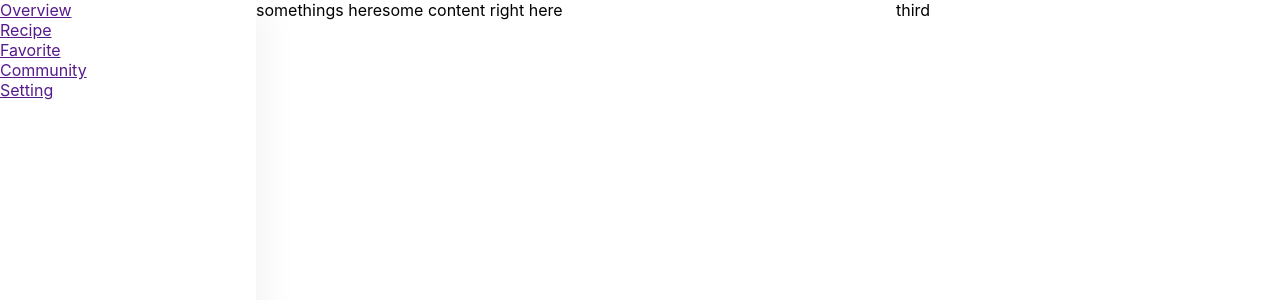
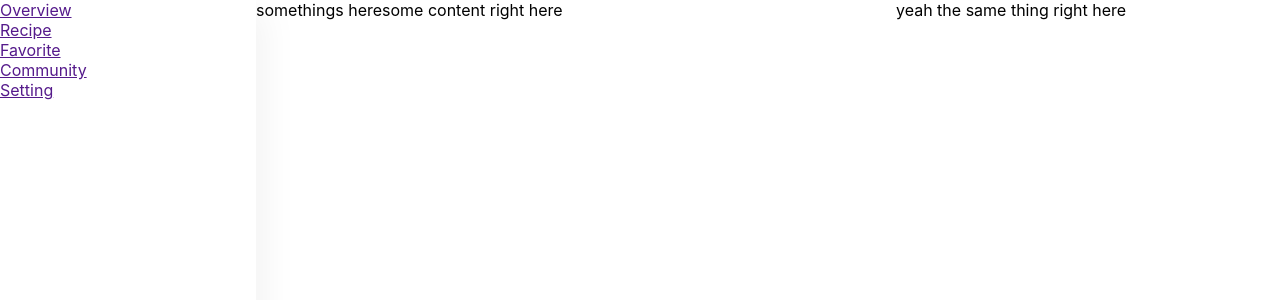
Before and after one commit to gymcode/recipe_trial, a React (Create React App) app: page / in a window 1280 px wide. Shown: the top 300 px of the page. Built offline with nearby package versions, Linux system fonts and the light colour scheme.

Commit message:
warnings

```diff
--- a/src/Pages/home/Main/main.jsx
+++ b/src/Pages/home/Main/main.jsx
@@ -14,7 +14,7 @@ const MainComponent = ()=>{
                     <Navigation/>
                 </div>
                 <div className={"subSection2"}>somethings heresome content right here </div>
-                <div className={"subSection3"}>third</div>
+                <div className={"subSection3"}>yeah the same thing right here </div>
             </div>
         </div>
     )
--- a/src/routes/routes.js
+++ b/src/routes/routes.js
@@ -1,4 +1,3 @@
-import {lazy} from 'react'
 
 // importing all components
 import HomeComponent from '../Pages/home'
```
